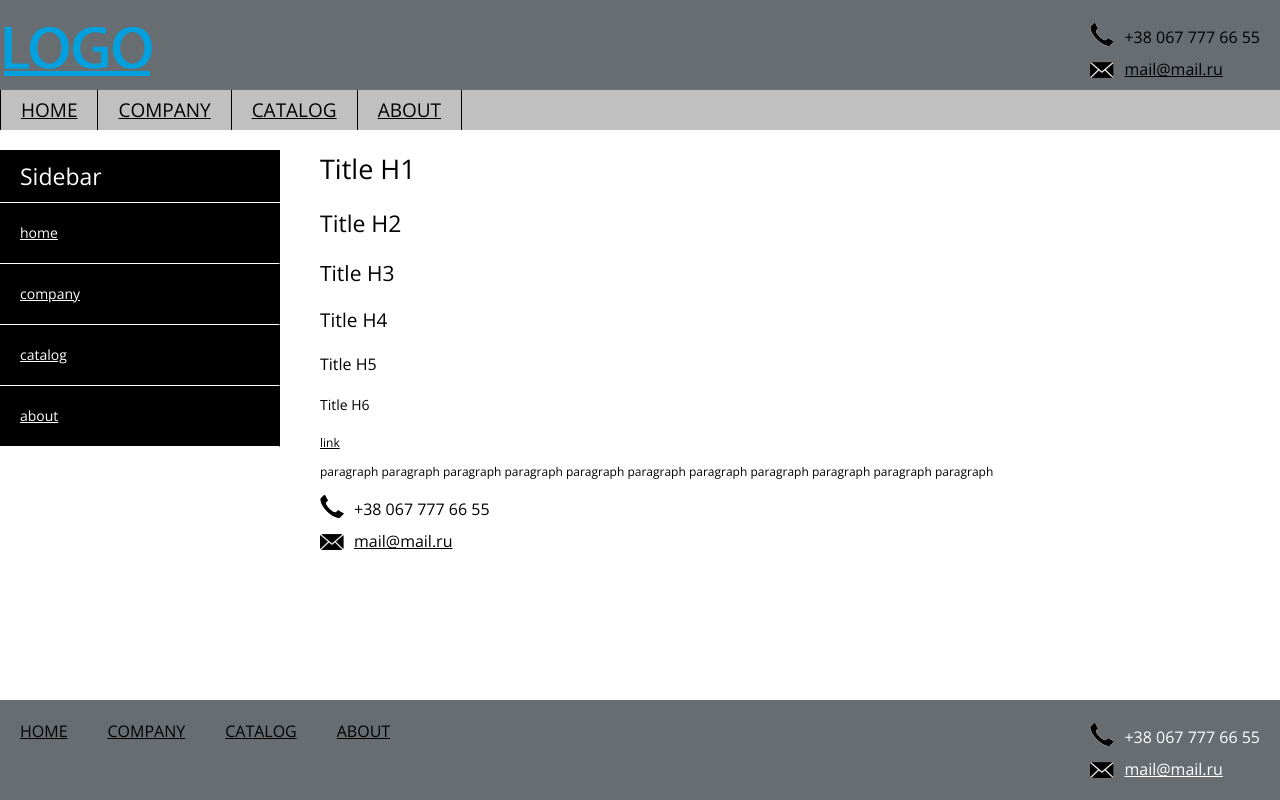
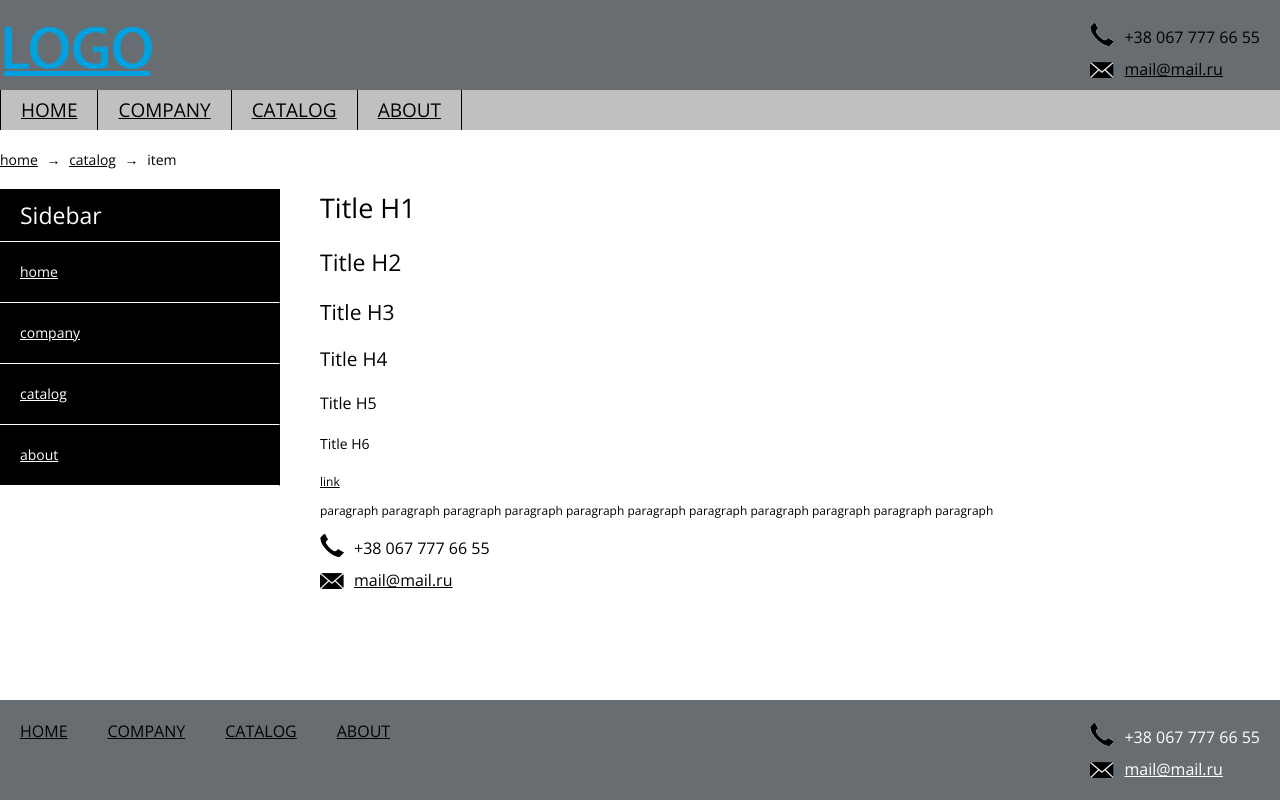
Before and after one commit to trinetixHTML/Stylus-HTML-Framework, a website: page public/index.html in a window 1280 px wide. Drawn offline with nearby package versions, Linux system fonts and the light colour scheme.

Commit message:
template

```diff
--- a/public/index.html
+++ b/public/index.html
@@ -92,6 +92,14 @@
 		<!-- center -->
 		<div class="content">
 			<div class="content__holder _clearfix">
+
+				<div class="breadCrumbs">
+					<a href="#">home</a>
+					<span>&rarr;</span>
+					<a href="#">catalog</a>
+					<span>&rarr;</span>
+					<span>item</span>
+				</div>
 
 				<!-- sidebar -->
 				<aside class="sidebar">
--- /dev/null
+++ b/src/stylus/breadCrumbs.styl
@@ -0,0 +1,10 @@
+.breadCrumbs
+	padding: 20px 0 0 0
+	font-size: $fontSizeS
+	color: $colorLink
+	a
+		margin: 0 5px 0 0
+		font-size: $fontSizeS
+		color: $colorLink
+	span
+		margin: 0 5px 0 0
--- a/src/stylus/main.styl
+++ b/src/stylus/main.styl
@@ -33,6 +33,7 @@
 
 @import "middlecoll"
 
+@import "breadCrumbs"
 
 // пример подключения личного файла стилей для совместной работы над одним блоком
 // в папке stylus создаем (mexico)footer__menu.styl
```
Also changed, not shown: public/css/main.css.
